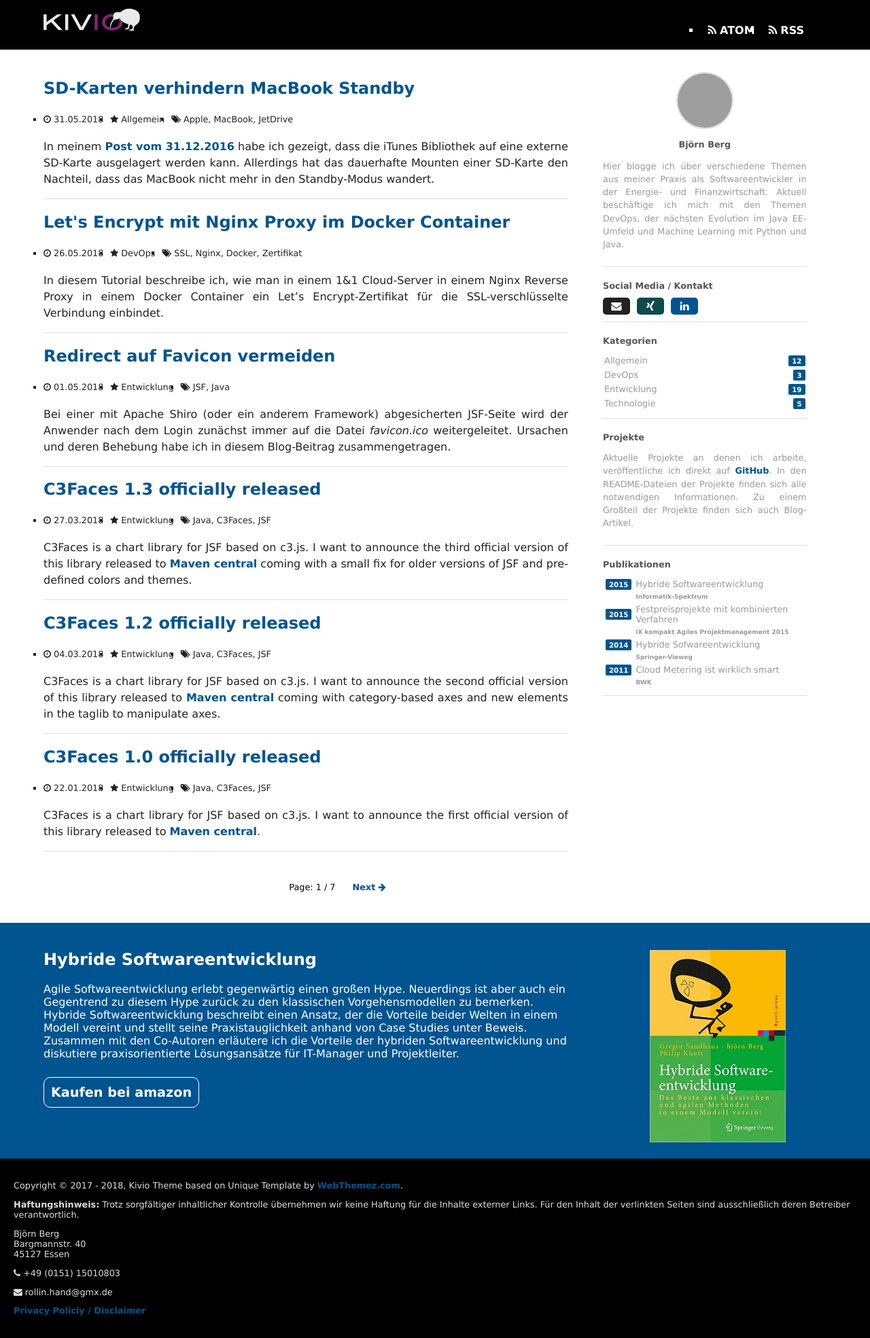
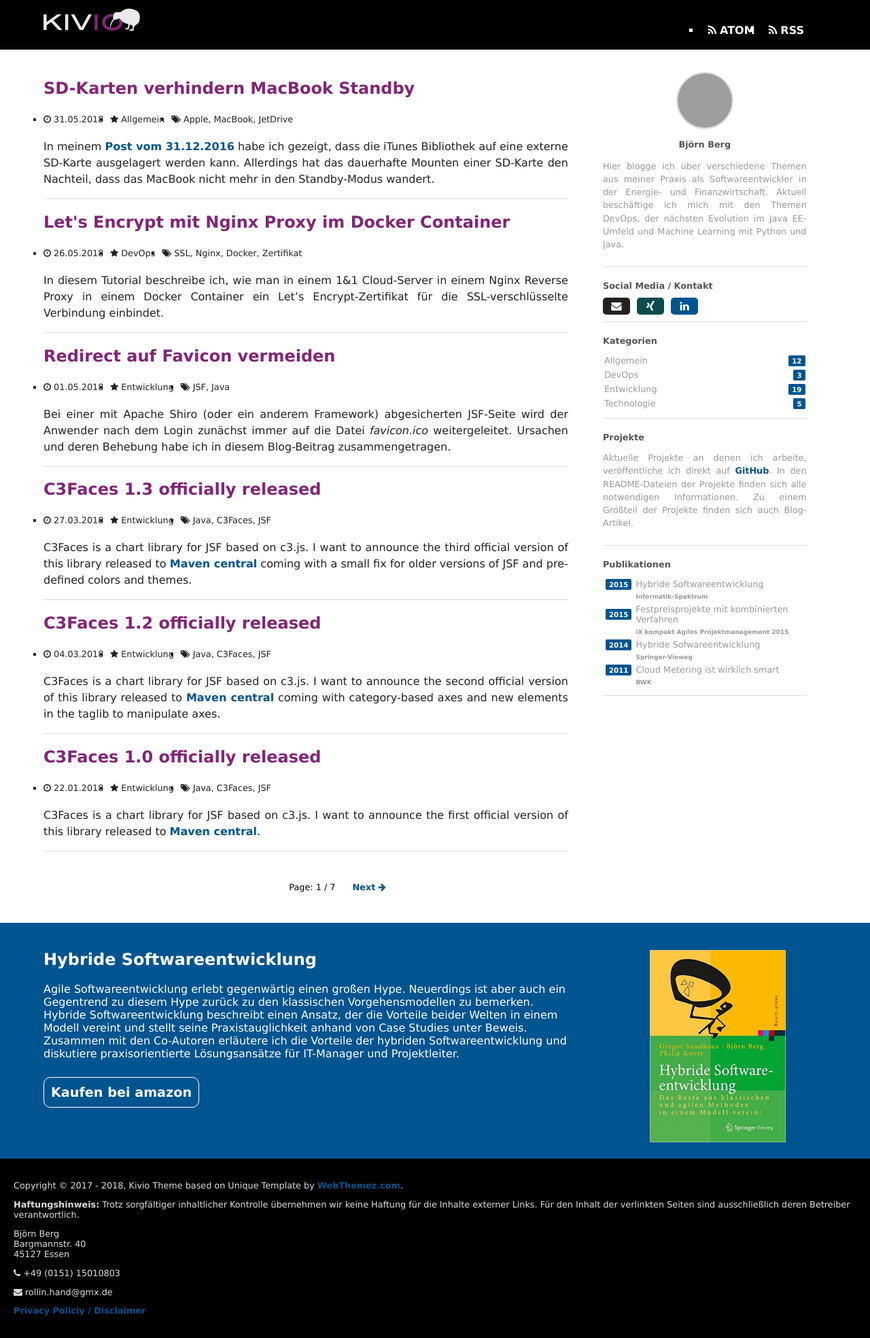
Before and after one commit to rollinhand/rollinhand.github.io, a Jekyll site: the page built from index.html, in a window 1280 px wide. Shown: the whole page at 68% size. Built offline with Jekyll 4.4.1, drawn with Linux system fonts in a browser that asks for light colours; some web fonts are replaced; the list of posts is cut into pages by our own code; grey boxes are pictures that could not be loaded.

Commit message:
site updated at 2018-05-31 20:07:02 UTC

```diff
--- a/css/styles.scss
+++ b/css/styles.scss
@@ -204,7 +204,7 @@
         text-align: left;
         a {
             text-decoration: none;
-            color: $blue;
+            color: $violet;
         }
     }
     .excerpt {
```
Also changed, not shown: 1 other file.
